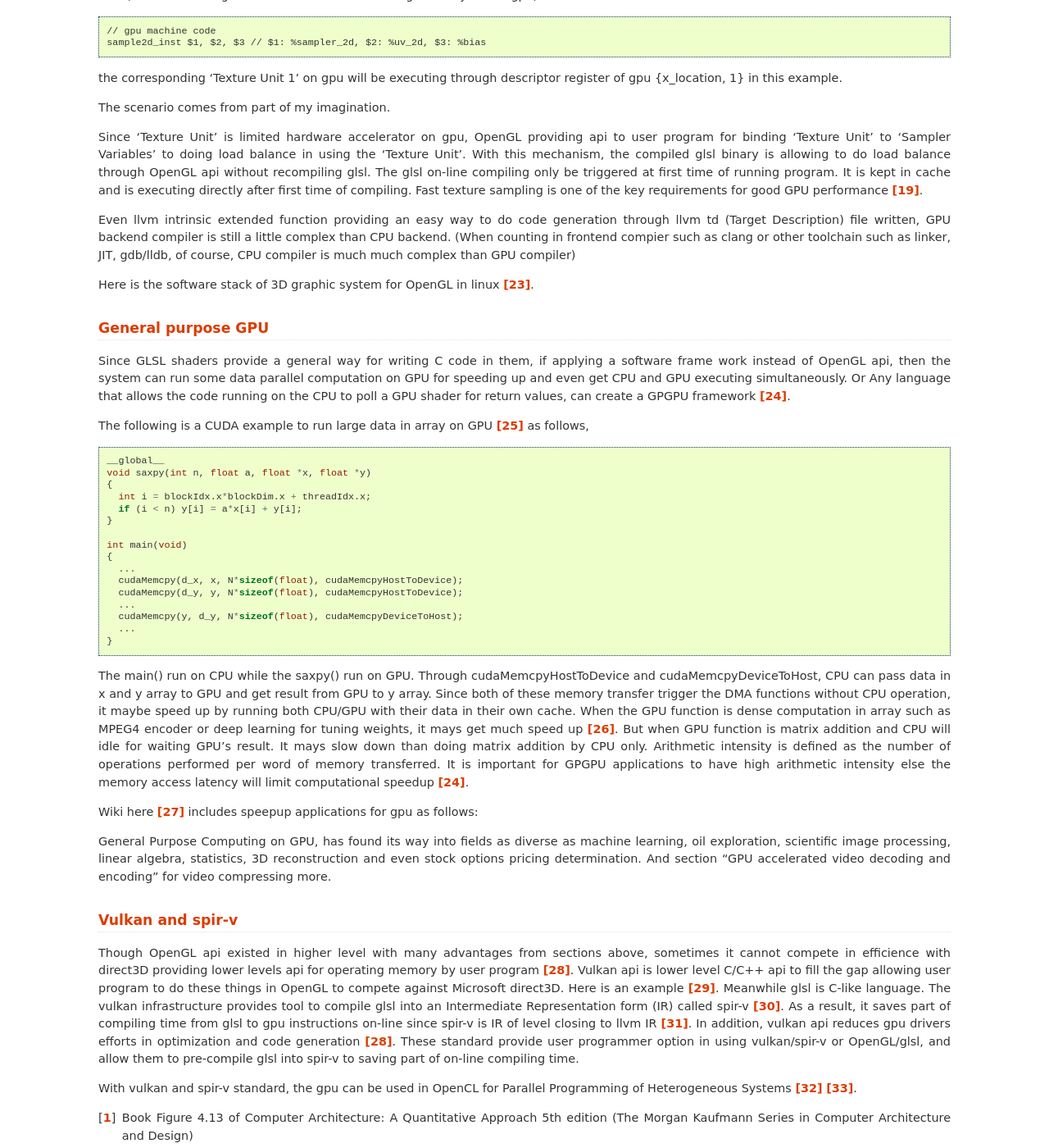
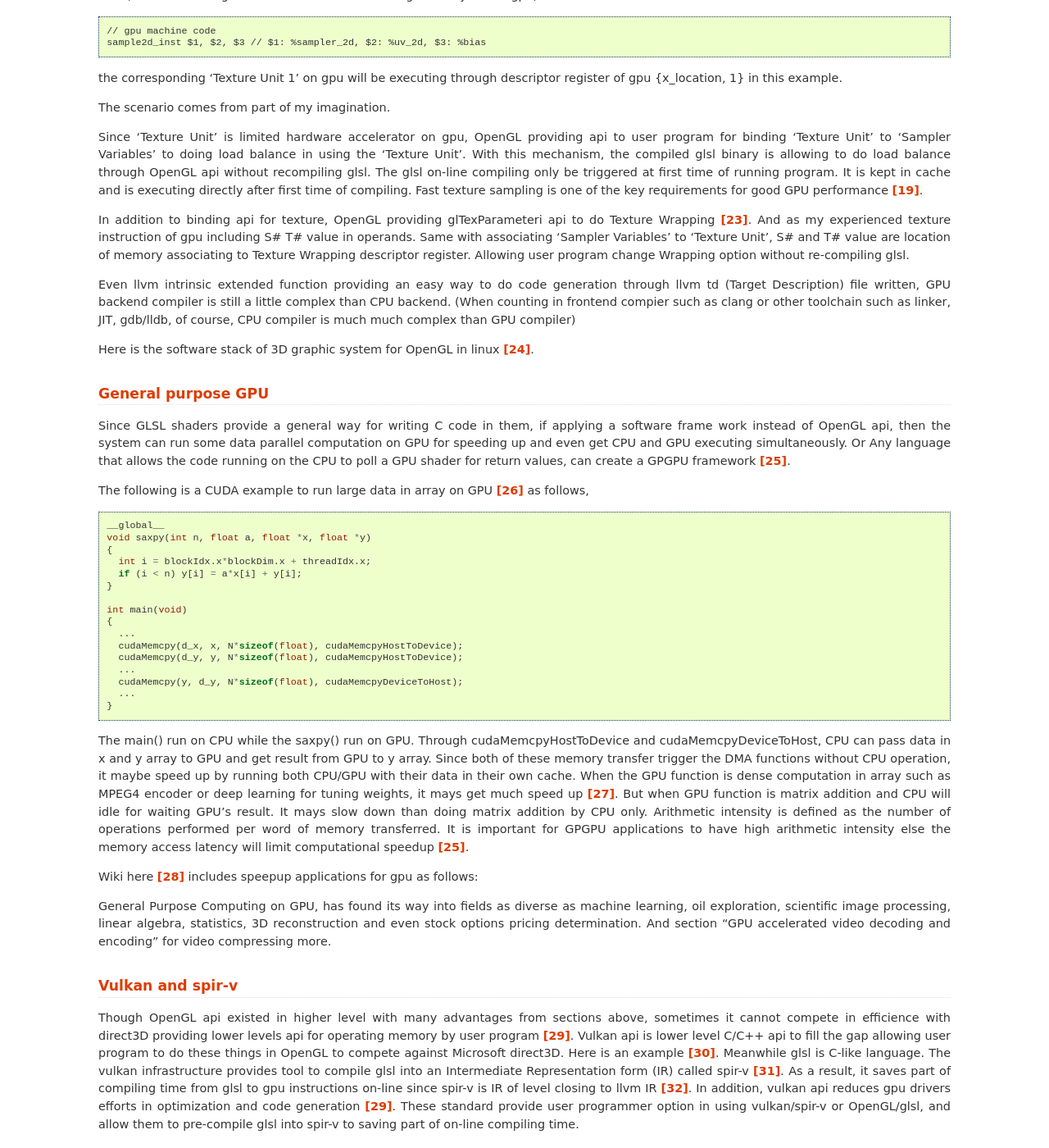
Before and after one commit to Jonathan2251/lbd, a Sphinx documentation site: the page built from source/gpu.rst, in a window 1280 px wide and 1400 px high, scrolled down 5309 px. Shown: the whole window at 82% size. Built offline with Sphinx 7.4.7, drawn with Linux system fonts in a browser that asks for light colours; pages that are not in the unit, such as notebooks, are missing from menus; some of the changed text lies outside the part shown.

Commit message:
Texture Wrapping

```diff
--- a/source/gpu.rst
+++ b/source/gpu.rst
@@ -283,6 +283,13 @@ time of compiling.
 Fast texture sampling is one of the key requirements for good GPU performance
 [#tpu]_.
 
+In addition to binding api for texture, OpenGL providing glTexParameteri api to
+do Texture Wrapping [#texturewrapper]_.
+And as my experienced texture instruction of gpu including S# T# value in operands.
+Same with associating 'Sampler Variables' to 'Texture Unit', S# and T# value are
+location of memory associating to Texture Wrapping descriptor register.
+Allowing user program change Wrapping option without re-compiling glsl.
+
 Even llvm intrinsic extended function providing an easy way to do code
 generation through llvm td (Target Description) file written,
 GPU backend compiler is still a little complex than CPU backend.
```
Also changed, not shown: other parts of source/gpu.rst (+3 -1 lines).
